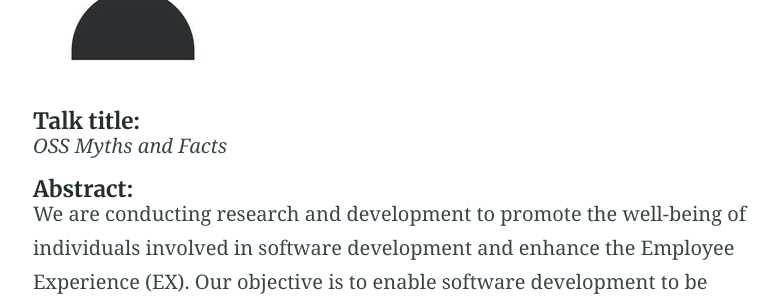
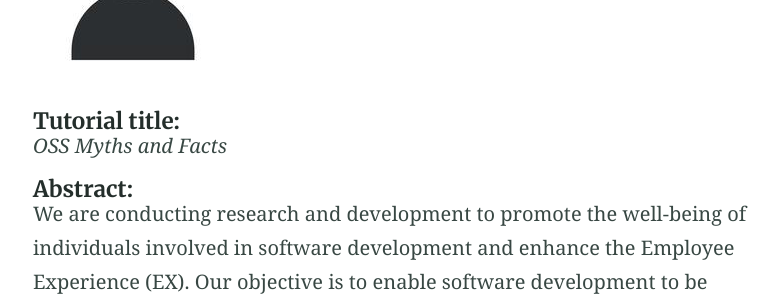
Before and after one commit to EEE-OSS/eee-oss.github.io, a Jekyll site: the page built from speakers.md, in a window 1280 px wide and 900 px high, scrolled down 1018 px. Shown: the part 153-453 px from the top of the window, without its empty margins (250-1029 px from the left). Built offline with Jekyll 4.4.1, drawn with Linux system fonts in a browser that asks for light colours; some of the changed text lies outside the part shown.

Commit message:
small update

```diff
--- a/_includes/all_speakers.html
+++ b/_includes/all_speakers.html
@@ -31,7 +31,7 @@
   <div>
     <img src="/assets/temporary-human-icon.jpeg">
   </div>
-  <h5>Talk title:  </h5><i>OSS Myths and Facts</i>
+  <h5>Tutorial title:  </h5><i>OSS Myths and Facts</i>
   <h5>Abstract:  </h5>
   <div>
 We are conducting research and development to promote the well-being of individuals involved in software development and enhance the Employee Experience (EX). Our objective is to enable software development to be carried out by anyone, at anytime, and from anywhere. We aim to provide solutions that expand opportunities for diverse individuals to thrive.<br>
```
Also changed, not shown: other parts of _includes/all_speakers.html (+1 -1 lines).
